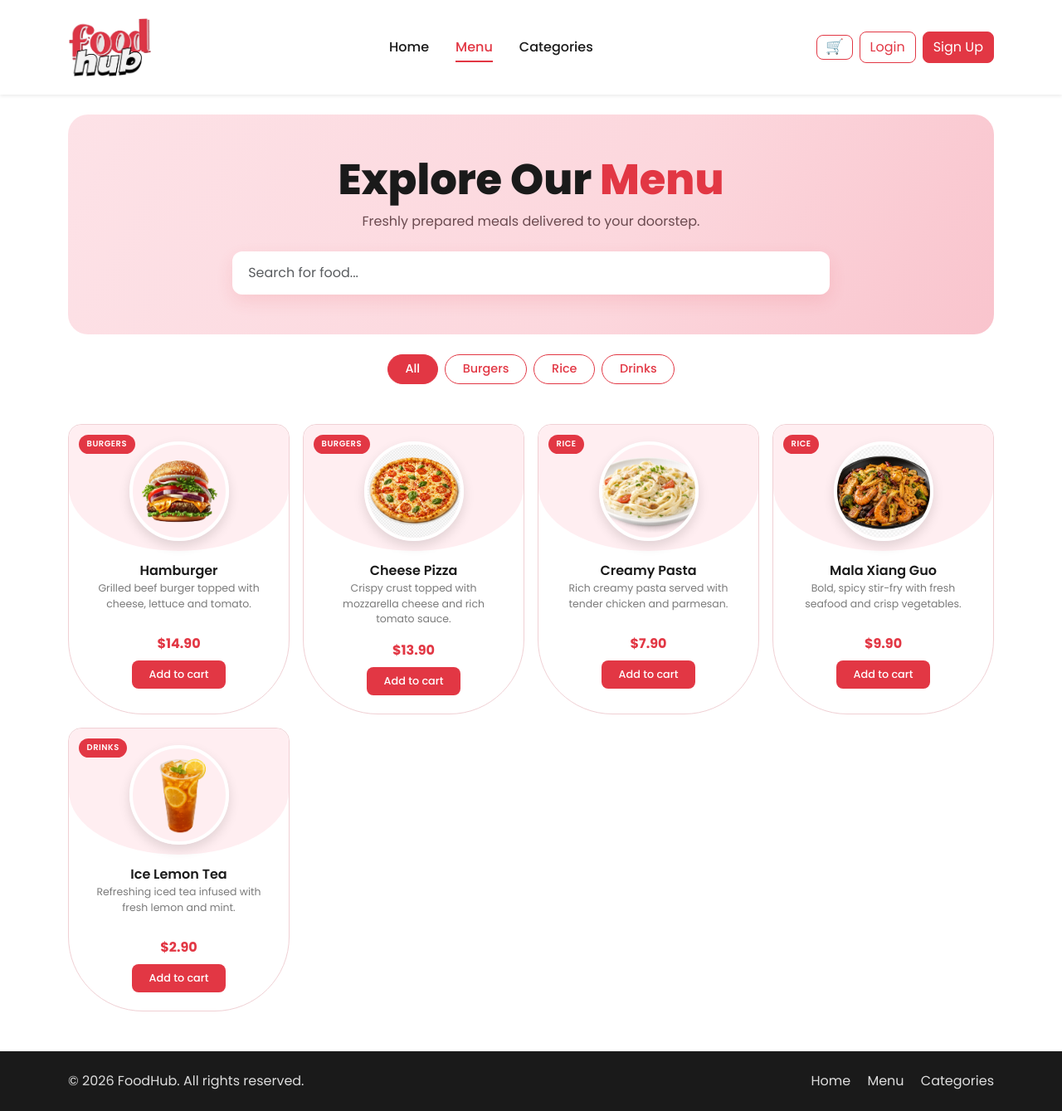
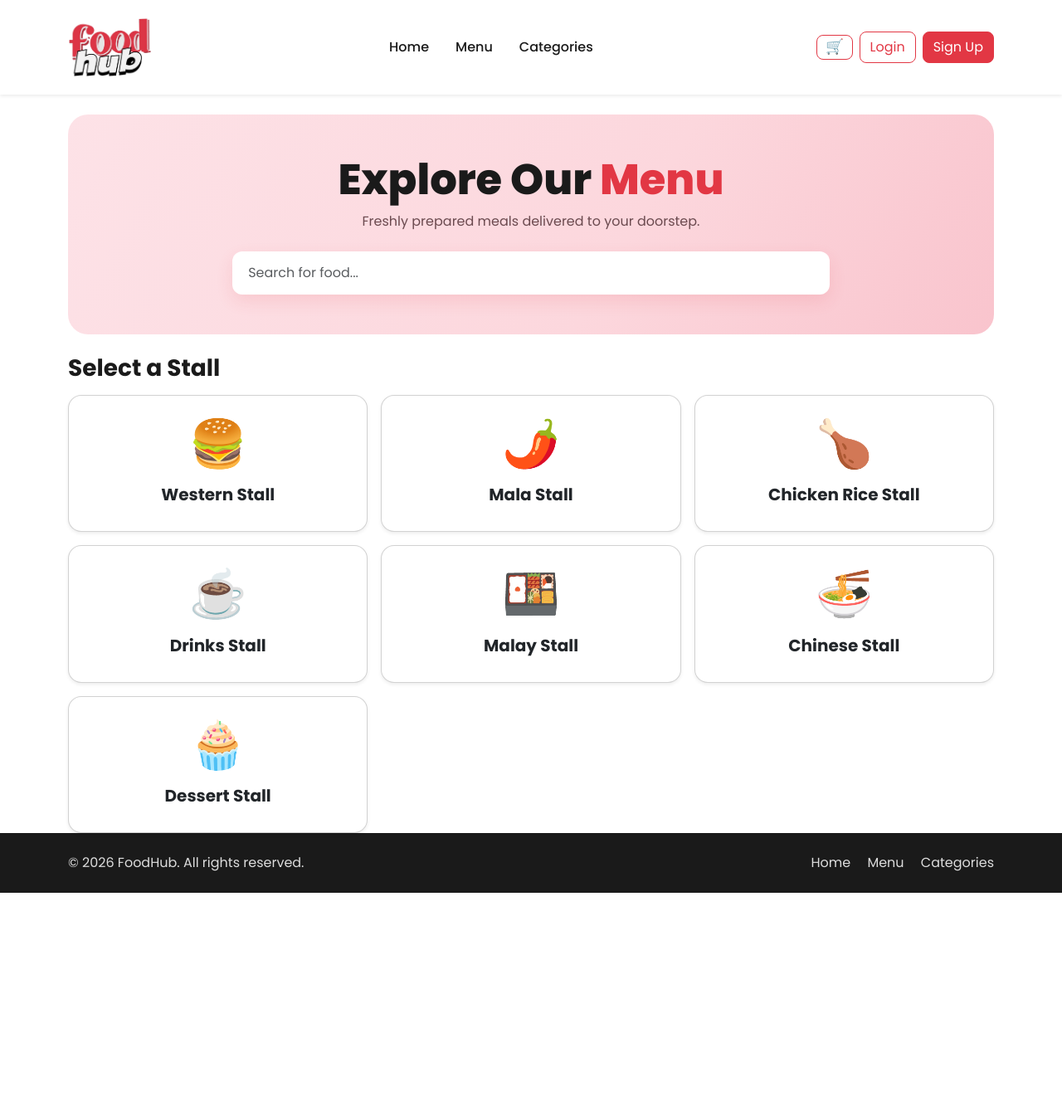
Before and after one commit to mthinzar/Team-4-DevOps, a Node server app: page /menu in a window 1280 px wide. Shown: the whole page at 83% size. After the commit the page ends 1076 px from the top, so only its background shows below. Run offline with Node 20, Linux system fonts and the light colour scheme.

Commit message:
Now is just draft

```diff
--- a/app.js
+++ b/app.js
@@ -18,12 +18,104 @@ app.get('/', (req, res) => {
 });
 
 app.get('/menu', (req, res) => {
+    // 1. Define the stalls data
+    const stalls = [
+        {
+            id: 'western',
+            name: 'Western Stall',
+            emoji: '🍔',
+            description: 'Burgers, pasta, grills & more',
+            foods: [
+                { name: 'Burger', description: 'Juicy beef or chicken burger', price: 6.50, image: '', badge: 'bestseller' },
+                { name: 'Pasta', description: 'Creamy or tomato base pasta', price: 7.90, image: '', badge: '' },
+                { name: 'Chicken Chop', description: 'Grilled chicken with black pepper sauce', price: 8.50, image: '', badge: 'new' },
+                { name: 'Fish & Chips', description: 'Crispy battered fish with golden fries', price: 9.00, image: '', badge: '' },
+            ]
+        },
+        {
+            id: 'mala',
+            name: 'Mala Stall',
+            emoji: '🌶️',
+            description: 'Spicy mala hotpot with fresh ingredients',
+            foods: [
+                { name: 'Beef Slices', description: 'Tender beef in spicy mala broth', price: 9.90, image: '', badge: 'spicy' },
+                { name: 'Prawn', description: 'Fresh prawns tossed in mala sauce', price: 11.00, image: '', badge: 'bestseller' },
+                { name: 'Tofu', description: 'Soft tofu in rich mala soup base', price: 6.00, image: '', badge: '' },
+                { name: 'Mushroom', description: 'Assorted mushrooms in spicy broth', price: 5.50, image: '', badge: '' },
+                { name: 'Vegetables', description: 'Fresh seasonal greens', price: 4.50, image: '', badge: '' },
+                { name: 'Pork Belly', description: 'Fatty pork belly in mala sauce', price: 8.50, image: '', badge: 'spicy' },
+            ]
+        },
+        {
+            id: 'chickenrice',
+            name: 'Chicken Rice Stall',
+            emoji: '🍗',
+            description: 'Classic Hainanese chicken rice',
+            foods: [
+                { name: 'Roasted Chicken Rice', description: 'Fragrant rice with roasted chicken', price: 5.50, image: '', badge: 'bestseller' },
+                { name: 'Steam Chicken Rice', description: 'Silky steamed chicken with ginger sauce', price: 5.00, image: '', badge: '' },
+                { name: 'Drumstick Rice', description: 'Juicy drumstick with fragrant rice', price: 6.00, image: '', badge: 'new' },
+            ]
+        },
+        {
+            id: 'drinks',
+            name: 'Drinks Stall',
+            emoji: '☕',
+            description: 'Hot & cold local beverages',
+            foods: [
+                { name: 'Kopi O', description: 'Traditional black coffee', price: 1.50, image: '', badge: '' },
+                { name: 'Teh Tarik', description: 'Frothy pulled milk tea', price: 1.80, image: '', badge: 'bestseller' },
+                { name: 'Milo Dinosaur', description: 'Iced Milo topped with Milo powder', price: 2.50, image: '', badge: '' },
+                { name: 'Bandung', description: 'Rose syrup with evaporated milk', price: 2.00, image: '', badge: '' },
+                { name: 'Coke', description: 'Chilled canned Coca-Cola', price: 1.80, image: '', badge: '' },
+                { name: 'Lemon Tea', description: 'Refreshing iced tea with lemon', price: 2.90, image: '', badge: '' },
+            ]
+        },
+        {
+            id: 'malay',
+            name: 'Malay Stall',
+            emoji: '🍱',
+            description: 'Nasi lemak, mee goreng & more',
+            foods: [
+                { name: 'Nasi Lemak', description: 'Coconut rice with sambal and egg', price: 4.50, image: '', badge: 'bestseller' },
+                { name: 'Mee Goreng', description: 'Spicy fried noodles with egg', price: 4.00, image: '', badge: '' },
+                { name: 'Nasi Goreng', description: 'Fragrant fried rice with chicken', price: 4.50, image: '', badge: '' },
+                { name: 'Ayam Penyet', description: 'Smashed fried chicken with sambal', price: 6.50, image: '', badge: 'spicy' },
+            ]
+        },
+        {
+            id: 'chinese',
+            name: 'Chinese Stall',
+            emoji: '🍜',
+            description: 'Wok-fried classics and noodle soups',
+            foods: [
+                { name: 'Char Kway Teow', description: 'Wok-fried flat noodles with cockles', price: 5.50, image: '', badge: 'bestseller' },
+                { name: 'Hokkien Mee', description: 'Braised noodles in rich prawn broth', price: 6.00, image: '', badge: '' },
+                { name: 'Bak Chor Mee', description: 'Minced pork noodles with vinegar', price: 5.00, image: '', badge: 'new' },
+                { name: 'Wonton Soup', description: 'Clear soup with pork and shrimp dumplings', price: 4.50, image: '', badge: '' },
+            ]
+        },
+        {
+            id: 'dessert',
+            name: 'Dessert Stall',
+            emoji: '🧁',
+            description: 'Sweet treats and cold desserts',
+            foods: [
+                { name: 'Chendol', description: 'Shaved ice with coconut milk and gula melaka', price: 3.50, image: '', badge: 'bestseller' },
+                { name: 'Ice Kacang', description: 'Shaved ice with rainbow toppings', price: 3.50, image: '', badge: '' },
+                { name: 'Mango Pudding', description: 'Silky smooth mango pudding', price: 3.00, image: '', badge: 'new' },
+                { name: 'Waffle', description: 'Crispy waffle with ice cream', price: 5.00, image: '', badge: '' },
+            ]
+        }
+    ];
 
-    // Unique category list for the filter pills (prefixed with "All")
-    const categories = ['All', ...new Set(popularDishes.map(d => d.category))];
+    // 2. Define an empty logo so it doesn't crash looking for images
+    const images = { logo: '/images/logo.png' };
 
-    res.render('menu', { images, foods: popularDishes, categories });
+    res.render('menu', { images, stalls });
 });
+
+
 
 // Checkout page. The cart itself lives in the browser (localStorage), so this
 // route just renders the payment form — the order summary is filled in client-side.
--- a/views/menu.ejs
+++ b/views/menu.ejs
@@ -305,19 +305,23 @@
 
             <div class="d-none d-lg-flex flex-grow-1 justify-content-center">
                 <a href="/" class="nav-link-custom">Home</a>
-            <a href="/menu" class="nav-link-custom active">Menu</a>
-            <a href="/#popular" class="nav-link-custom">Categories</a>
+                <a href="/menu" class="nav-link-custom">Menu</a>
+                <a href="#popular" class="nav-link-custom">Categories</a>
             </div>
 
             <div class="d-flex align-items-center">
-            <button type="button" class="btn btn-cart position-relative me-2" id="cartButton" aria-label="Open cart">
+                <button type="button" class="btn btn-cart position-relative me-2" id="cartButton"
+                    aria-label="Open cart">
                     &#128722;<span class="cart-badge" id="cartBadge">0</span>
                 </button>
-            <button type="button" class="btn btn-login me-2" data-bs-toggle="modal" data-bs-target="#loginModal">Login</button>
-            <button type="button" class="btn btn-signup" data-bs-toggle="modal" data-bs-target="#signupModal">Sign Up</button>
+                <button type="button" class="btn btn-login me-2" data-bs-toggle="modal"
+                    data-bs-target="#loginModal">Login</button>
+                <button type="button" class="btn btn-signup" data-bs-toggle="modal" data-bs-target="#signupModal">Sign
+                    Up</button>
             </div>
         </div>
     </nav>
+
 
 <!-- Menu Hero -->
 <section class="container mt-4">
@@ -331,32 +335,33 @@
     </div>
 </section>
 
-<!-- Category Filters -->
-<section class="container mt-4">
-    <div class="d-flex flex-wrap justify-content-center gap-2">
-        <% categories.forEach((cat, i) => { %>
-        <button class="filter-pill <%= i === 0 ? 'active' : '' %>" data-category="<%= cat %>"><%= cat %></button>
+
+<!-- Menu Grid -->
+<section class="container mt-4" id="stallDirectory">
+    <h3 class="mb-3 fw-bold">Select a Stall</h3>
+    <div class="row g-3">
+        <% stalls.forEach(stall => { %>
+        <div class="col-6 col-md-4">
+            <div class="card text-center p-4 shadow-sm" style="cursor: pointer; border-radius: 16px;" onclick="openStall('<%= stall.id %>')">
+                <h1 class="display-4"><%= stall.emoji %></h1>
+                <h5 class="mt-2 fw-bold"><%= stall.name %></h5>
+            </div>
+        </div>
         <% }) %>
     </div>
 </section>
 
-<!-- Menu Grid -->
-<section class="container py-5">
+<section class="container py-5" id="stallMenu" style="display: none;">
+    <button class="btn btn-outline-dark mb-4" onclick="goBackToStalls()">← Back to Stalls</button>
     <div class="row g-3" id="menuGrid">
-
-        <% foods.forEach(food => { %>
-
-        <div class="col-6 col-md-4 col-lg-3 menu-item"
-             data-category="<%= food.category %>"
-             data-name="<%= food.name.toLowerCase() %>">
-
+        <% stalls.forEach(stall => { %>
+            <% stall.foods.forEach(food => { %>
+            <div class="col-6 col-md-4 col-lg-3 menu-item stall-group-<%= stall.id %>" data-name="<%= food.name.toLowerCase() %>">
                 <div class="dish-card">
-
                     <div class="dish-img-wrap">
-                    <span class="dish-badge"><%= food.category %></span>
+                        <span class="dish-badge"><%= stall.name %></span>
                         <img src="<%= food.image %>" class="dish-img" alt="<%= food.name %>">
                     </div>
-
                     <div class="px-2">
                         <div class="dish-name"><%= food.name %></div>
                         <p class="dish-desc"><%= food.description %></p>
@@ -366,21 +371,12 @@
                                 data-price="<%= food.price %>"
                                 data-image="<%= food.image %>">Add to cart</button>
                     </div>
-
                 </div>
-
             </div>
-
             <% }) %>
-
-    </div>
-
-    <div class="no-results" id="noResults">
-        <h5>No dishes found</h5>
-        <p>Try a different search or category.</p>
+        <% }) %>
     </div>
 </section>
-
 <!-- Footer -->
 <footer class="py-4">
     <div class="container d-flex flex-column flex-md-row justify-content-between align-items-center">
@@ -501,41 +497,54 @@
 <script src="https://cdn.jsdelivr.net/npm/bootstrap@5.3.3/dist/js/bootstrap.bundle.min.js"></script>
 <script src="/js/cart.js"></script>
 
-<!-- Search + category filtering -->
 <script>
+    const directory = document.getElementById('stallDirectory');
+    const menu = document.getElementById('stallMenu');
+    const allFoodItems = document.querySelectorAll('.menu-item');
     const searchInput = document.getElementById('searchInput');
-    const pills = document.querySelectorAll('.filter-pill');
-    const items = document.querySelectorAll('.menu-item');
-    const noResults = document.getElementById('noResults');
 
-    let activeCategory = 'All';
+    // Hide directory and show only the foods for the clicked stall
+    function openStall(stallId) {
+        directory.style.display = 'none';
+        menu.style.display = 'block';
 
-    function applyFilters() {
-        const term = searchInput.value.trim().toLowerCase();
-        let visible = 0;
-
-        items.forEach(item => {
-            const matchesCategory = activeCategory === 'All' || item.dataset.category === activeCategory;
-            const matchesSearch = item.dataset.name.includes(term);
-            const show = matchesCategory && matchesSearch;
-            item.style.display = show ? '' : 'none';
-            if (show) visible++;
+        // Hide every food item first
+        allFoodItems.forEach(item => {
+            item.style.display = 'none';
         });
 
-        noResults.style.display = visible === 0 ? 'block' : 'none';
+        // Find foods that match the stall's ID and show them
+        const selectedFoods = document.querySelectorAll('.stall-group-' + stallId);
+        selectedFoods.forEach(item => {
+            item.style.display = 'block';
+        });
+
+        searchInput.value = ''; // Reset search bar
     }
 
-    pills.forEach(pill => {
-        pill.addEventListener('click', () => {
-            pills.forEach(p => p.classList.remove('active'));
-            pill.classList.add('active');
-            activeCategory = pill.dataset.category;
-            applyFilters();
+    // Go back to the main directory view
+    function goBackToStalls() {
+        directory.style.display = 'block';
+        menu.style.display = 'none';
+        searchInput.value = '';
+    }
+
+    // Basic search function across all stalls
+    searchInput.addEventListener('input', function() {
+        const term = this.value.trim().toLowerCase();
+
+        if (term.length > 0) {
+            directory.style.display = 'none';
+            menu.style.display = 'block';
+
+            allFoodItems.forEach(item => {
+                const match = item.dataset.name.includes(term);
+                item.style.display = match ? 'block' : 'none';
             });
+        } else {
+            goBackToStalls(); // Go back if search is empty
+        }
     });
-
-    searchInput.addEventListener('input', applyFilters);
 </script>
-
 </body>
 </html>
```
Also changed, not shown: views/index.ejs (+248 -58 lines). Lines whose indentation alone changed are shown as unchanged.
